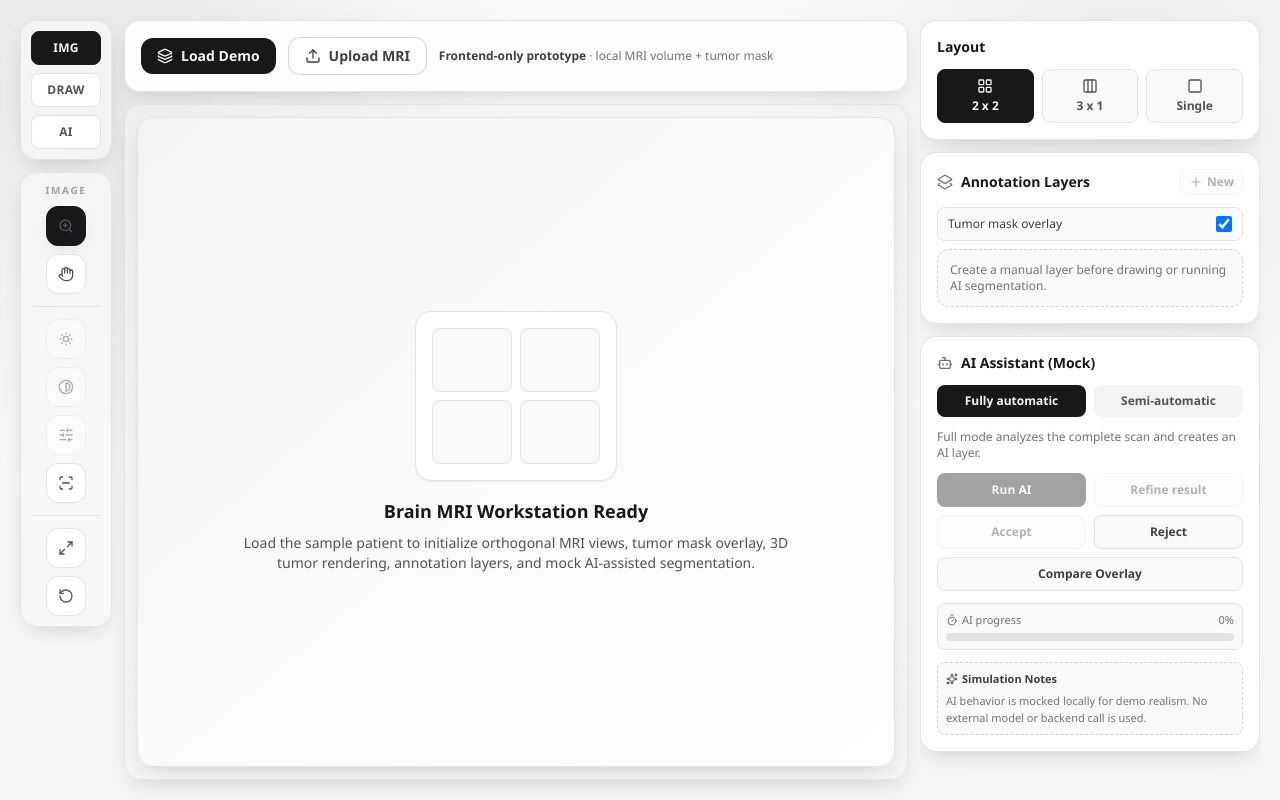
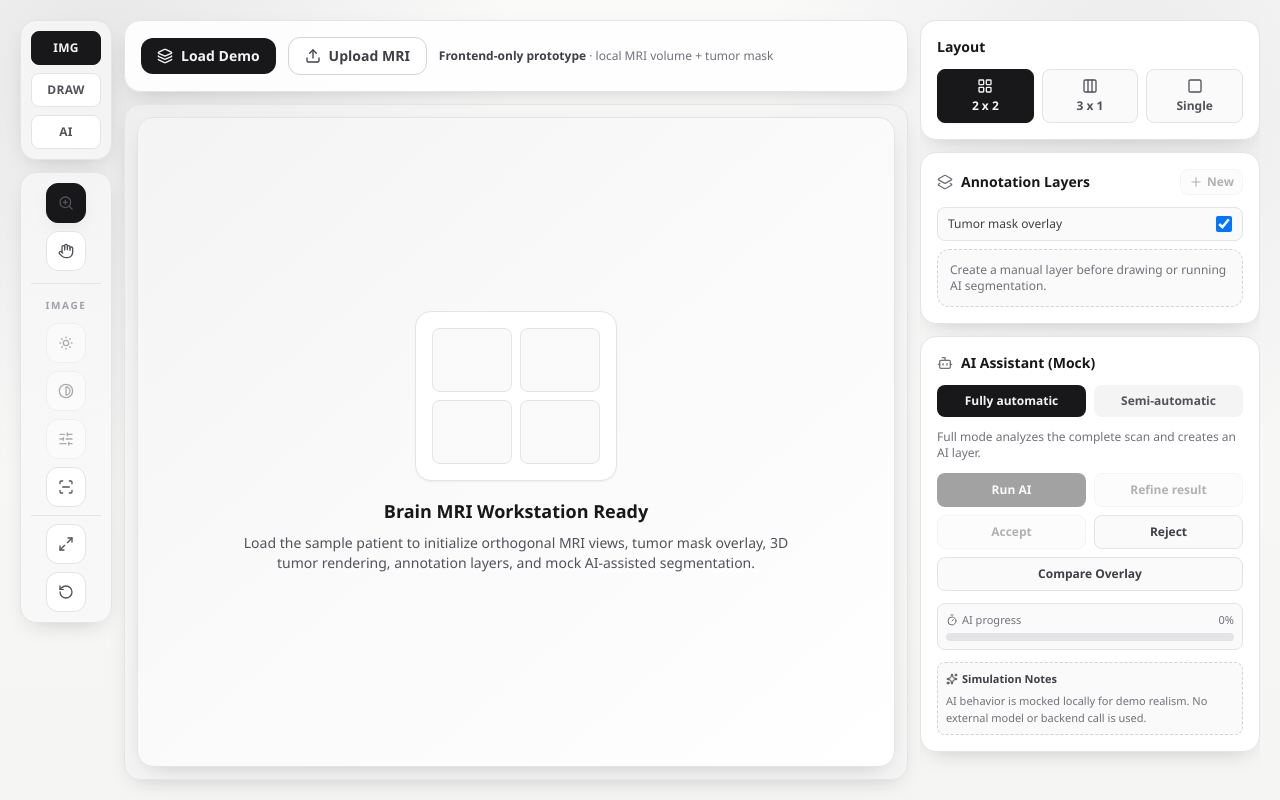
Before and after one commit to SamNag/PMNIS, a Vue app: page / in a window 1280 px wide. Built offline with nearby package versions, Linux system fonts and the light colour scheme.

Commit message:
edited left panel

```diff
--- a/src/components/LeftToolbar.vue
+++ b/src/components/LeftToolbar.vue
@@ -25,7 +25,6 @@ import { storeToRefs } from 'pinia'
 import { computed, ref, watch } from 'vue'
 import { useViewerStore } from '../stores/viewerStore'
 import type { ToolId } from '../types/viewer'
-import ToolbarSectionComponent from './ToolbarSection.vue'
 import TooltipIconButton from './TooltipIconButton.vue'
 
 const store = useViewerStore()
@@ -45,7 +44,8 @@ const {
   isFullscreenMode,
 } = storeToRefs(store)
 
-const selectTool = (tool: ToolId, section: 'image' | 'manual' | 'ai') => store.setActiveTool(tool, section)
+// allow selecting tools from the general group without switching the active toolbar section
+const selectTool = (tool: ToolId, section: 'image' | 'manual' | 'ai' | 'general') => store.setActiveTool(tool, section)
 
 type AdjustControl = 'brightness' | 'contrast' | 'threshold'
 type OverlayMode = 'size' | 'adjust' | null
@@ -133,15 +133,23 @@ watch(activeToolbarSection, () => {
 </script>
 
 <template>
-  <aside class="relative z-[220] w-full rounded-2xl border border-zinc-200 bg-zinc-50/70 p-2.5 shadow-panel md:w-[92px]">
-    <div class="space-y-2.5 overflow-visible">
-      <ToolbarSectionComponent v-if="activeToolbarSection === 'image'" title="Image">
-        <TooltipIconButton :icon="ZoomIn" label="Zoom" :active="activeTool === 'zoom'" @click="selectTool('zoom', 'image')" />
-        <TooltipIconButton :icon="Hand" label="Pan" :active="activeTool === 'pan'" @click="selectTool('pan', 'image')" />
+  <aside class="relative z-[220] w-full rounded-2xl border border-zinc-200 bg-zinc-50/70 p-2.5 shadow-panel md:w-[92px] overflow-visible">
+    <div class="space-y-2.5 overflow-y-auto overflow-x-hidden">
+      <!-- General controls (no centered title) -->
+      <div class="flex flex-col items-center gap-2">
+        <TooltipIconButton :icon="ZoomIn" label="Zoom" :active="activeTool === 'zoom'" @click="selectTool('zoom', 'general')" />
+        <TooltipIconButton :icon="Hand" label="Pan" :active="activeTool === 'pan'" @click="selectTool('pan', 'general')" />
+        <!-- Divider after Pan (keep exactly one divider here) -->
+        <div class="my-1 h-px w-full bg-zinc-200" />
+      </div>
 
-        <!-- Divider after Zoom/Pan -->
-        <div class="my-1 h-px w-full bg-zinc-200" />
+      <!-- Small left-aligned header that reflects the currently active toolbar section -->
+      <p class="px-1 text-[10px] font-semibold uppercase tracking-[0.16em] text-zinc-400 text-center">
+        {{ activeToolbarSection === 'manual' ? 'Manual' : activeToolbarSection === 'ai' ? 'AI' : 'Image' }}
+      </p>
 
+      <!-- Image controls -->
+      <div v-if="activeToolbarSection === 'image'" class="flex flex-col items-center gap-2">
         <TooltipIconButton
           :icon="SunMedium"
           label="Brightness"
@@ -164,21 +172,10 @@ watch(activeToolbarSection, () => {
           @click="openAdjustControl('threshold')"
         />
         <TooltipIconButton :icon="ScanLine" label="Invert" @click="selectTool('invert', 'image')" />
+      </div>
 
-        <!-- Divider before Fit/Reset -->
-        <div class="my-1 h-px w-full bg-zinc-200" />
-
-        <TooltipIconButton
-          :icon="isFullscreenMode ? X : Maximize2"
-          :label="isFullscreenMode ? 'Exit fullscreen' : 'Fullscreen'"
-          :active="isFullscreenMode"
-          :variant="isFullscreenMode ? 'danger' : 'default'"
-          @click="store.toggleFullscreenMode()"
-        />
-        <TooltipIconButton :icon="RotateCcw" label="Reset view" @click="selectTool('reset', 'image')" />
-      </ToolbarSectionComponent>
-
-      <ToolbarSectionComponent v-else-if="activeToolbarSection === 'manual'" title="Manual">
+      <!-- Manual controls -->
+      <div v-else-if="activeToolbarSection === 'manual'" class="flex flex-col items-center gap-2">
         <TooltipIconButton
           :icon="Brush"
           label="Brush"
@@ -196,9 +193,10 @@ watch(activeToolbarSection, () => {
         <TooltipIconButton :icon="Undo2" label="Step back" :disabled="!canUndoManual" @click="store.undoManualEdit()" />
         <TooltipIconButton :icon="Redo2" label="Step front" :disabled="!canRedoManual" @click="store.redoManualEdit()" />
         <TooltipIconButton :icon="Trash2" label="Reset full" :disabled="!isManualReady" @click="store.resetActiveManualLayer()" />
-      </ToolbarSectionComponent>
+      </div>
 
-      <ToolbarSectionComponent v-else-if="activeToolbarSection === 'ai'" title="AI">
+      <!-- AI controls -->
+      <div v-else-if="activeToolbarSection === 'ai'" class="flex flex-col items-center gap-2">
         <TooltipIconButton
           :icon="Bot"
           label="Fully automatic"
@@ -230,8 +228,23 @@ watch(activeToolbarSection, () => {
           :active="compareOverlay"
           @click="store.setCompareOverlay()"
         />
-      </ToolbarSectionComponent>
+      </div>
 
+    </div>
+
+    <!-- Bottom general actions placed after control section so they don't overlap -->
+    <div class="mt-2">
+      <div class="my-1 h-px w-full bg-zinc-200" />
+      <div class="flex flex-col items-center gap-2 mt-2">
+        <TooltipIconButton
+          :icon="isFullscreenMode ? X : Maximize2"
+          :label="isFullscreenMode ? 'Exit fullscreen' : 'Fullscreen'"
+          :active="isFullscreenMode"
+          :variant="isFullscreenMode ? 'danger' : 'default'"
+          @click="store.toggleFullscreenMode()"
+        />
+        <TooltipIconButton :icon="RotateCcw" label="Reset view" @click="selectTool('reset', 'general')" />
+      </div>
     </div>
 
     <div
--- a/src/stores/viewerStore.ts
+++ b/src/stores/viewerStore.ts
@@ -307,7 +307,10 @@ export const useViewerStore = defineStore('viewer', () => {
   }
 
   const setActiveTool = (tool: ToolId, section: ToolbarSection) => {
-    activeToolbarSection.value = section
+    if (section !== 'general') { // Ensure general controls remain consistent
+      activeToolbarSection.value = section;
+    }
+
     if (!instantTools.includes(tool)) {
       activeTool.value = tool
     }
@@ -332,13 +335,16 @@ export const useViewerStore = defineStore('viewer', () => {
     }
   }
 
+  const setActiveToolbarSection = (section: ToolbarSection) => {
+    if (section !== 'general') { // Prevent changing general controls
+      activeToolbarSection.value = section
+    }
+  }
+
   const updateWindowWidth = (delta: number) => {
     renderSettings.value.windowWidth = clamp(renderSettings.value.windowWidth + delta, 40, 480)
   }
 
-  const setActiveToolbarSection = (section: ToolbarSection) => {
-    activeToolbarSection.value = section
-  }
 
   const updateWindowCenter = (delta: number) => {
     renderSettings.value.windowCenter = clamp(renderSettings.value.windowCenter + delta, 20, 220)
--- a/src/types/viewer.ts
+++ b/src/types/viewer.ts
@@ -19,7 +19,7 @@ export type ToolId =
   | 'fill'
   | 'clearSelection'
 
-export type ToolbarSection = 'image' | 'manual' | 'ai'
+export type ToolbarSection = 'image' | 'manual' | 'ai' | 'general'
 
 export type LayerType = 'manual' | 'ai'
 
```
